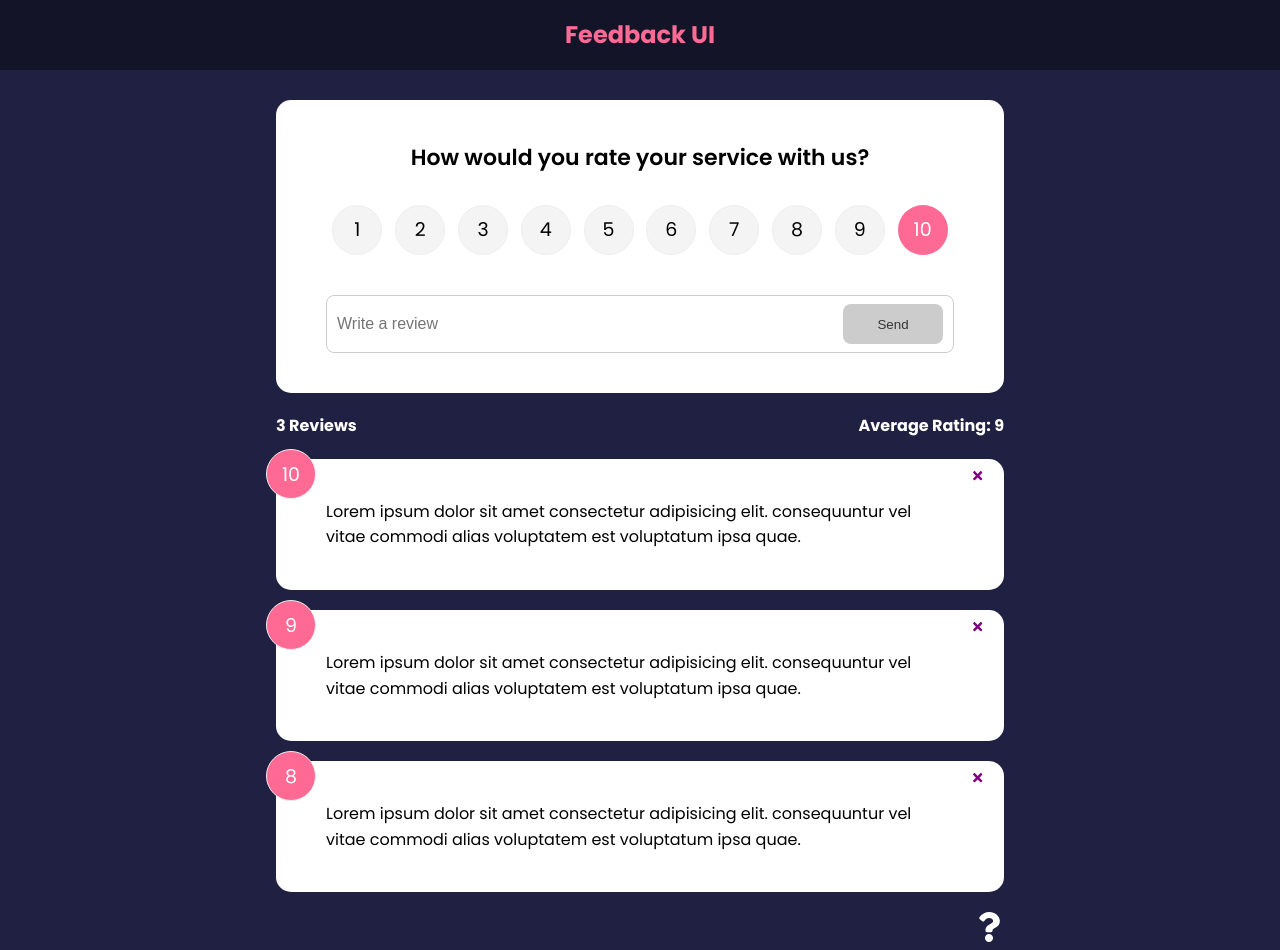
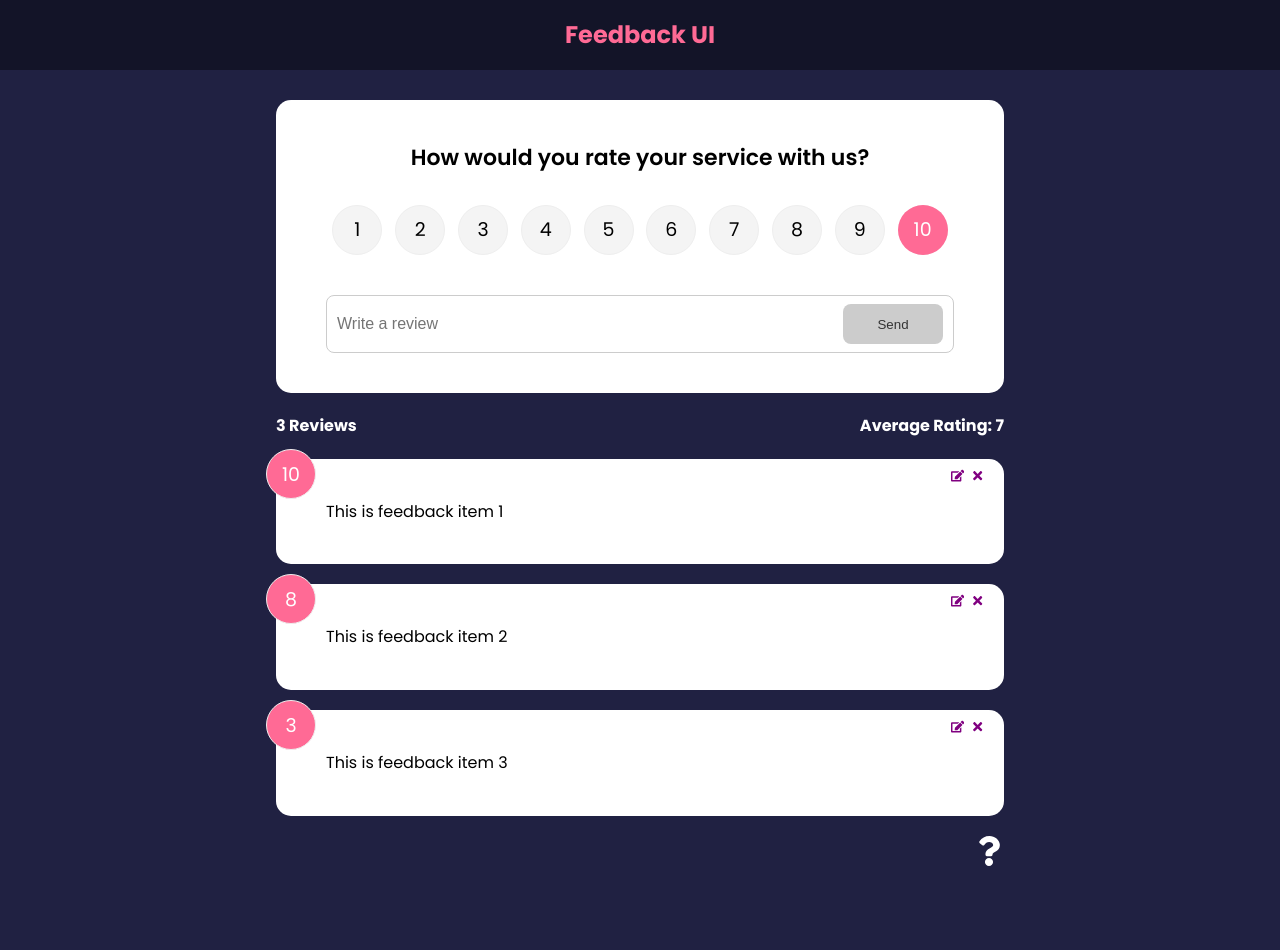
Before and after one commit to Adanurk/react-feedback-app, a React (Create React App) app: page / in a window 1280 px wide. After the commit the page ends 873 px from the top, so only its background shows below. Built offline with nearby package versions, Linux system fonts and the light colour scheme.

Commit message:
refactored by adding context api

```diff
--- a/src/App.js
+++ b/src/App.js
@@ -1,28 +1,15 @@
-import { v4 as uuidv4 } from "uuid";
 import { BrowserRouter as Router, Route, Routes } from "react-router-dom";
 import FeedbackList from "./components/FeedbackList";
 import Header from "./components/Header";
-import FeedbackData from "./data/FeedbackData";
-import { useState } from "react";
 import FeedbackStats from "./components/FeedbackStats";
 import FeedbackForm from "./components/FeedbackForm";
 import AboutPage from "./pages/AboutPage";
+import { FeedbackProvider } from "./context/FeedbackContext";
 import AboutIconLink from "./components/AboutIconLink";
 
 function App() {
-  const [feedback, setFeedback] = useState(FeedbackData);
-
-  const addFeedback = (newFeedback) => {
-    newFeedback.id = uuidv4();
-    setFeedback([newFeedback, ...feedback]);
-  };
-
-  const deleteFeedback = (id) => {
-    if (window.confirm("Are you sure you want to delete?")) {
-      setFeedback(feedback.filter((item) => item.id !== id));
-    }
-  };
   return (
+    <FeedbackProvider>
       <Router>
         <Header />
         <div className="container">
@@ -32,12 +19,9 @@
               path="/"
               element={
                 <>
-                <FeedbackForm handleAdd={addFeedback} />
-                <FeedbackStats feedback={feedback} />
-                <FeedbackList
-                  feedback={feedback}
-                  handleDelete={deleteFeedback}
-                />
+                  <FeedbackForm />
+                  <FeedbackStats />
+                  <FeedbackList />
                 </>
               }
             ></Route>
@@ -47,6 +31,7 @@
           <AboutIconLink />
         </div>
       </Router>
+    </FeedbackProvider>
   );
 }
 
--- a/src/components/FeedbackForm.jsx
+++ b/src/components/FeedbackForm.jsx
@@ -1,13 +1,16 @@
-import { useState } from "react";
+import { useState, useContext } from "react";
 import RatingSelect from "./RatingSelect";
 import Button from "./shared/Button";
 import Card from "./shared/Card";
+import FeedbackContext from "../context/FeedbackContext";
 
-function FeedbackForm({ handleAdd }) {
+function FeedbackForm() {
   const [text, setText] = useState("");
   const [rating, setRating] = useState(10);
   const [btnDisabled, setBtnDisabled] = useState(true);
   const [message, setMessage] = useState("");
+
+  const { addFeedback } = useContext(FeedbackContext);
 
   const handleTextChange = (e) => {
     // we are applying validation here
@@ -32,7 +35,7 @@
         rating,
       };
 
-      handleAdd(newFeedback);
+      addFeedback(newFeedback);
       setText("");
     }
   };
--- a/src/components/FeedbackItem.jsx
+++ b/src/components/FeedbackItem.jsx
@@ -1,21 +1,22 @@
-import { FaTimes } from "react-icons/fa";
+import { useContext } from "react";
+import { FaTimes, FaEdit } from "react-icons/fa";
 import Card from "./shared/Card";
-import PropTypes from "prop-types";
+import FeedbackContext from "../context/FeedbackContext";
 
-function FeedbackItem({ item, handleDelete }) {
+function FeedbackItem({ item }) {
+  const { deleteFeedback, editFeedback } = useContext(FeedbackContext);
   return (
     <Card>
       <div className="num-display">{item.rating}</div>
-      <button onClick={() => handleDelete(item.id)} className="close">
+      <button onClick={() => deleteFeedback(item.id)} className="close">
         <FaTimes color="purple" />
+      </button>
+      <button onClick={() => editFeedback(item)} className="edit">
+        <FaEdit color="purple" />
       </button>
       <div className="text-display">{item.text}</div>
     </Card>
   );
 }
 
-FeedbackItem.propTypes = {
-  item: PropTypes.object.isRequired,
-};
-
 export default FeedbackItem;
--- a/src/components/FeedbackList.jsx
+++ b/src/components/FeedbackList.jsx
@@ -1,8 +1,11 @@
+import { useContext } from "react";
 import { motion, AnimatePresence } from "framer-motion";
 import FeedbackItem from "./FeedbackItem";
-import PropTypes from "prop-types";
+import FeedbackContext from "../context/FeedbackContext";
 
-function FeedbackList({ feedback, handleDelete }) {
+function FeedbackList() {
+  const { feedback } = useContext(FeedbackContext);
+
   if (!feedback || feedback.length === 0) {
     return <p>No feedback yet</p>;
   }
@@ -16,11 +19,7 @@
             animate={{ opacity: 1 }}
             exit={{ opacity: 0 }}
           >
-            <FeedbackItem
-              key={item.id}
-              item={item}
-              handleDelete={handleDelete}
-            />
+            <FeedbackItem key={item.id} item={item} />
           </motion.div>
         ))}
       </AnimatePresence>
@@ -36,14 +35,4 @@
   // );
 }
 
-FeedbackList.propTypes = {
-  feedback: PropTypes.arrayOf(
-    PropTypes.shape({
-      id: PropTypes.number.isRequired,
-      text: PropTypes.string.isRequired,
-      rating: PropTypes.number.isRequired,
-    })
-  ),
-};
-
 export default FeedbackList;
--- a/src/components/FeedbackStats.jsx
+++ b/src/components/FeedbackStats.jsx
@@ -1,6 +1,8 @@
-import PropTypes from "prop-types";
+import { useContext } from "react";
+import FeedbackContext from "../context/FeedbackContext";
 
-function FeedbackStats({ feedback }) {
+function FeedbackStats() {
+  const { feedback } = useContext(FeedbackContext);
   //calculate ratings average
   let average =
     feedback.reduce((acc, current) => {
@@ -17,7 +19,4 @@
   );
 }
 
-FeedbackStats.propTypes = {
-  feedback: PropTypes.array.isRequired,
-};
 export default FeedbackStats;
--- /dev/null
+++ b/src/context/FeedbackContext.js
@@ -0,0 +1,48 @@
+import { createContext, useState } from "react";
+import { v4 as uuidv4 } from "uuid";
+
+const FeedBackContext = createContext();
+
+export const FeedbackProvider = ({ children }) => {
+  const [feedback, setFeedback] = useState([
+    { id: 1, text: "This is feedback item 1", rating: 10 },
+    { id: 2, text: "This is feedback item 2", rating: 8 },
+    { id: 3, text: "This is feedback item 3", rating: 3 },
+  ]);
+
+  const [feedbackEdit, setFeedbackEdit] = useState({
+    item: {},
+    edit: false,
+  });
+
+  // Delete feedback
+  const deleteFeedback = (id) => {
+    if (window.confirm("Are you sure you want to delete?")) {
+      setFeedback(feedback.filter((item) => item.id !== id));
+    }
+  };
+
+  // Add feedback
+  const addFeedback = (newFeedback) => {
+    newFeedback.id = uuidv4();
+    setFeedback([newFeedback, ...feedback]);
+  };
+
+  // Set item to be updated
+  const editFeedback = (item) => {
+    setFeedbackEdit({
+      item,
+      edit: true,
+    });
+  };
+
+  return (
+    <FeedBackContext.Provider
+      value={{ feedback, deleteFeedback, addFeedback, editFeedback }}
+    >
+      {children}
+    </FeedBackContext.Provider>
+  );
+};
+
+export default FeedBackContext;
```
Lines whose indentation alone changed are shown as unchanged.
